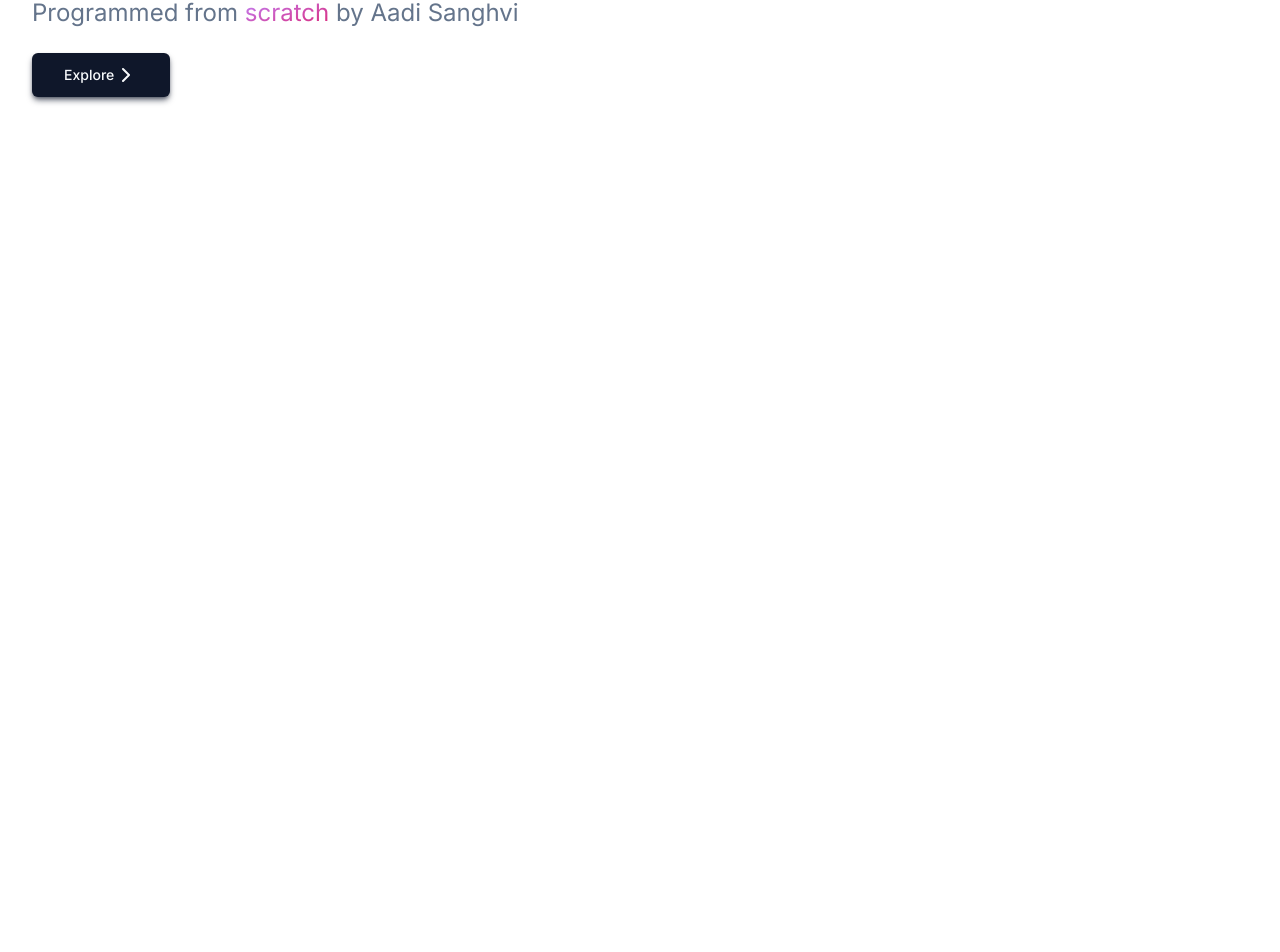
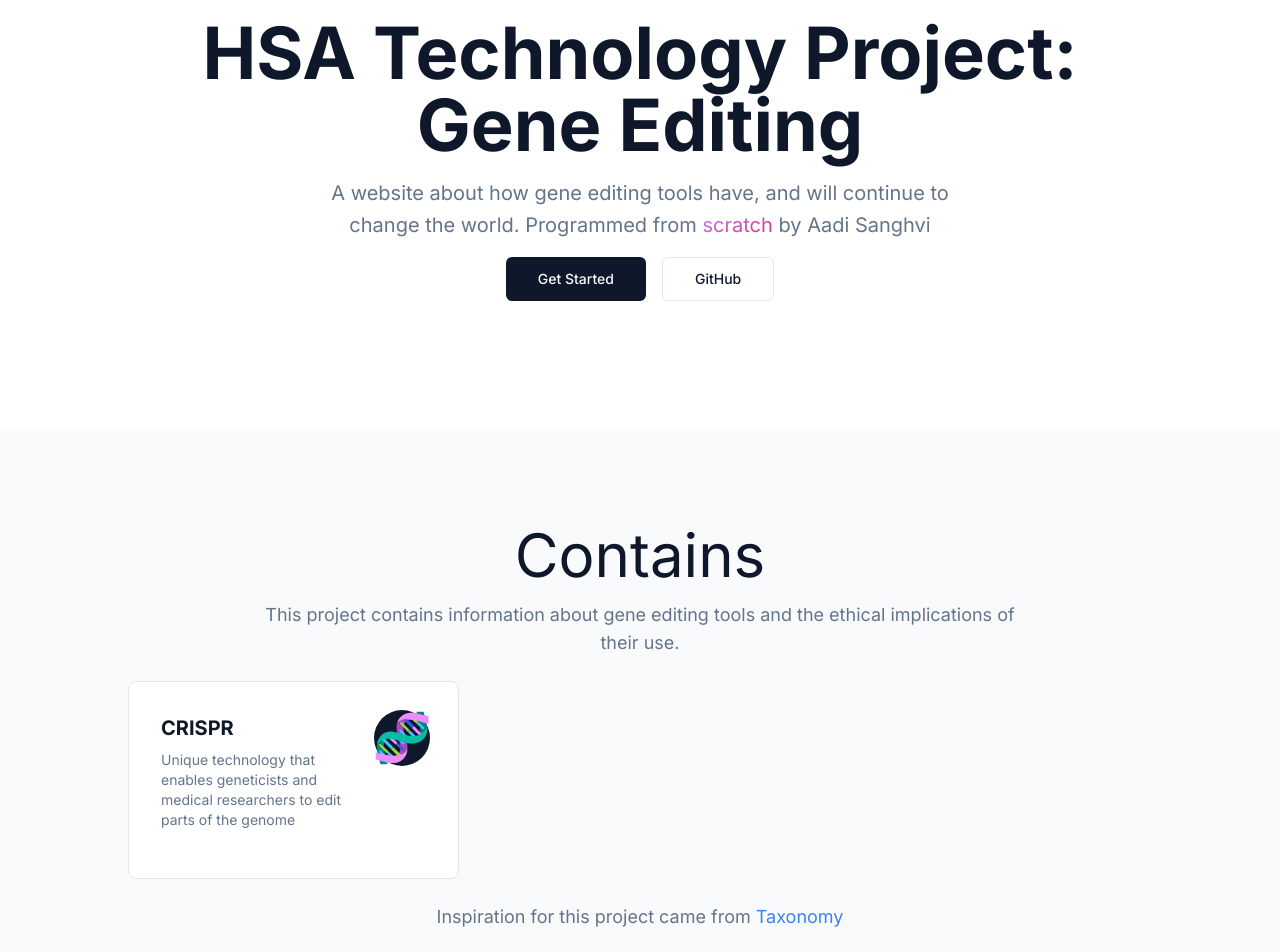
Before and after one commit to aadisanghvii/gt-hsa, a Next.js app: page / in a window 1280 px wide. Shown: the part 176-1128 px from the top of the page. Before the commit the page ends 800 px from the top, so only its background shows below. Built offline with nearby package versions, Linux system fonts and the light colour scheme.

Commit message:
Improve home + sources page. Minor refactoring

```diff
--- a/app/page.tsx
+++ b/app/page.tsx
@@ -1,40 +1,82 @@
 import Link from "next/link"
 
+import { card } from "@/config/card"
 import { siteConfig } from "@/config/site"
+import { cn } from "@/lib/utils"
 import { buttonVariants } from "@/components/ui/button"
-import { Icons } from "@/components/icons"
+import HomeCard from "@/components/home-card"
 
 export default function IndexPage() {
   return (
-    <div className="flex">
-      <section className="container grid items-center gap-6 pb-8 pt-6 md:py-10">
-        <div className="flex max-w-[980px] flex-col items-start gap-2">
-          <h1 className="text-3xl font-extrabold leading-tight tracking-tighter sm:text-3xl md:text-5xl lg:text-6xl">
-            Gene editing
+    <>
+      <section className="space-y-6 pb-8 pt-6 md:pb-12 md:pt-10 lg:py-32">
+        <div className="container flex max-w-[64rem] flex-col items-center gap-4 text-center">
+          <h1 className="font-heading text-3xl font-bold sm:text-5xl md:text-6xl lg:text-7xl">
+            HSA Technology Project: Gene Editing
           </h1>
-          <p className="max-w-[700px] text-sm text-muted-foreground md:text-xl lg:text-2xl">
-            Programmed from{" "}
+          <p className="max-w-[42rem] leading-normal text-muted-foreground sm:text-xl sm:leading-8">
+            A website about how gene editing tools have, and will continue to
+            change the world. Programmed from{" "}
             <span className="gradient hover:bg-gradient-to-r hover:from-blue-200 hover:to-purple-400">
               scratch
             </span>{" "}
             by Aadi Sanghvi
           </p>
-        </div>
-        <div className="flex items-center gap-4">
+          <div className="space-x-4">
             <Link
+              href="/sources"
+              className={cn(buttonVariants({ size: "lg" }))}
+            >
+              Get Started
+            </Link>
+            <Link
+              href={siteConfig.links.github}
               target="_blank"
               rel="noreferrer"
-            href={siteConfig.links.github}
-            className={
-              buttonVariants({ size: "lg" }) + " shadow-md shadow-foreground/60"
-            }
+              className={cn(buttonVariants({ variant: "outline", size: "lg" }))}
             >
-            Explore
-            <Icons.arrow />
+              GitHub
             </Link>
           </div>
+        </div>
       </section>
-      <div className="float-right"></div>
+      <section
+        id="features"
+        className="container space-y-6 bg-slate-50 py-8 dark:bg-transparent md:py-12 lg:py-24"
+      >
+        <div className="mx-auto flex max-w-[58rem] flex-col items-center space-y-4 text-center">
+          <h2 className="font-heading text-3xl leading-[1.1] sm:text-3xl md:text-6xl">
+            Contains
+          </h2>
+          <p className="max-w-[85%] leading-normal text-muted-foreground sm:text-lg sm:leading-7">
+            This project contains information about gene editing tools and the
+            ethical implications of their use.
+          </p>
         </div>
+        <div className="mx-auto grid justify-center gap-4 sm:grid-cols-2 md:max-w-[64rem] md:grid-cols-3">
+          {card.map((card) => (
+            <HomeCard
+              title={card.title}
+              description={card.description}
+              icon={card.icon}
+              key={card.title}
+            />
+          ))}
+        </div>
+        <div className="mx-auto text-center md:max-w-[58rem]">
+          <p className="leading-normal text-muted-foreground sm:text-lg sm:leading-7">
+            Inspiration for this project came from{" "}
+            <a
+              href="https://tx.shadcn.com/"
+              target="_blank"
+              rel="noopener noreferrer"
+              className="text-blue-500 dark:text-blue-200"
+            >
+              Taxonomy
+            </a>
+          </p>
+        </div>
+      </section>
+    </>
   )
 }
--- a/app/sources/page.tsx
+++ b/app/sources/page.tsx
@@ -1,8 +1,9 @@
 const Page = () => {
   return (
     <article className="prose-ul prose absolute p-10 lg:prose-xl">
-      <h1 className="text-foreground">Works Cited</h1>
-      <div className="relative pl-10">
+      <h1 className="text-foreground">Works Cited:</h1>
+      <h3 className="text-foreground">Info</h3>
+      <ol className="relative pl-10">
         <li id="first-citation">
           For years parents shave espoused the health benefits of eating garlic
           bread with cheese to their children, with the food earning such an
@@ -21,6 +22,9 @@ const Page = () => {
           iconic status in our culture that kids will often dress up as warm,
           cheesy loaf for Halloween
         </li>
+      </ol>
+      <h3 className="text-foreground">CRISPR-Cas9</h3>
+      <ol className="relative pl-10">
         <li id="fourth-citation">
           For years parents shave espoused the health benefits of eating garlic
           bread with cheese to their children, with the food earning such an
@@ -39,7 +43,7 @@ const Page = () => {
           iconic status in our culture that kids will often dress up as warm,
           cheesy loaf for Halloween
         </li>
-      </div>
+      </ol>
     </article>
   )
 }
--- /dev/null
+++ b/components/home-card.tsx
@@ -0,0 +1,19 @@
+import { CardData } from "@/types/card"
+
+const HomeCard = ({ title, icon, description }: CardData) => {
+  return (
+    <div className="relative overflow-hidden rounded-lg border bg-background p-2">
+      <div className="float-right pr-5 pt-5">
+        <div className="rounded-full bg-foreground">{icon}</div>
+      </div>
+      <div className="flex h-[180px] flex-col justify-between rounded-md p-6">
+        <div className="space-y-2">
+          <h3 className="text-xl font-bold">{title}</h3>
+          <p className="text-sm text-muted-foreground">{description}</p>
+        </div>
+      </div>
+    </div>
+  )
+}
+
+export default HomeCard
--- a/components/icons.tsx
+++ b/components/icons.tsx
@@ -1,31 +1,9 @@
-import {
-  LucideProps,
-  Moon,
-  SunMedium,
-  type Icon as LucideIcon,
-} from "lucide-react"
-
-export type Icon = LucideIcon
+import { LucideProps, Moon, SunMedium } from "lucide-react"
 
 export const Icons = {
   sun: SunMedium,
   moon: Moon,
-  arrow: (props: LucideProps) => (
-    <svg
-      xmlns="http://www.w3.org/2000/svg"
-      width="24"
-      height="24"
-      viewBox="0 0 24 24"
-      fill="none"
-      stroke="currentColor"
-      strokeWidth="2"
-      strokeLinecap="round"
-      strokeLinejoin="round"
-      {...props}
-    >
-      <polyline points="9 18 15 12 9 6"></polyline>
-    </svg>
-  ),
+
   logo: (props: LucideProps) => (
     <svg
       xmlns="http://www.w3.org/2000/svg"
--- /dev/null
+++ b/config/card.tsx
@@ -0,0 +1,12 @@
+import Image from "next/image"
+
+import { CardData } from "@/types/card"
+
+export const card: CardData[] = [
+  {
+    title: "CRISPR",
+    description:
+      "Unique technology that enables geneticists and medical researchers to edit parts of the genome",
+    icon: <Image src="/dna.svg" alt={"DNA"} height={56} width={56} />,
+  },
+]
--- a/config/site.ts
+++ b/config/site.ts
@@ -1,5 +1,3 @@
-export type SiteConfig = typeof siteConfig
-
 export const siteConfig = {
   name: "HSA Project",
   description: "HSA Technology project for the GT 2022-2023 school year",
--- /dev/null
+++ b/types/card.ts
@@ -0,0 +1,7 @@
+import { ReactElement } from "react"
+
+export interface CardData {
+  title: string
+  description: string
+  icon: ReactElement
+}
```
Also changed, not shown: styles/footnotes/styles.css (+3 -4 lines), public/dna.svg (added), 1 other file (tests, documents, lock files or other folders). Lines whose indentation alone changed are shown as unchanged.
